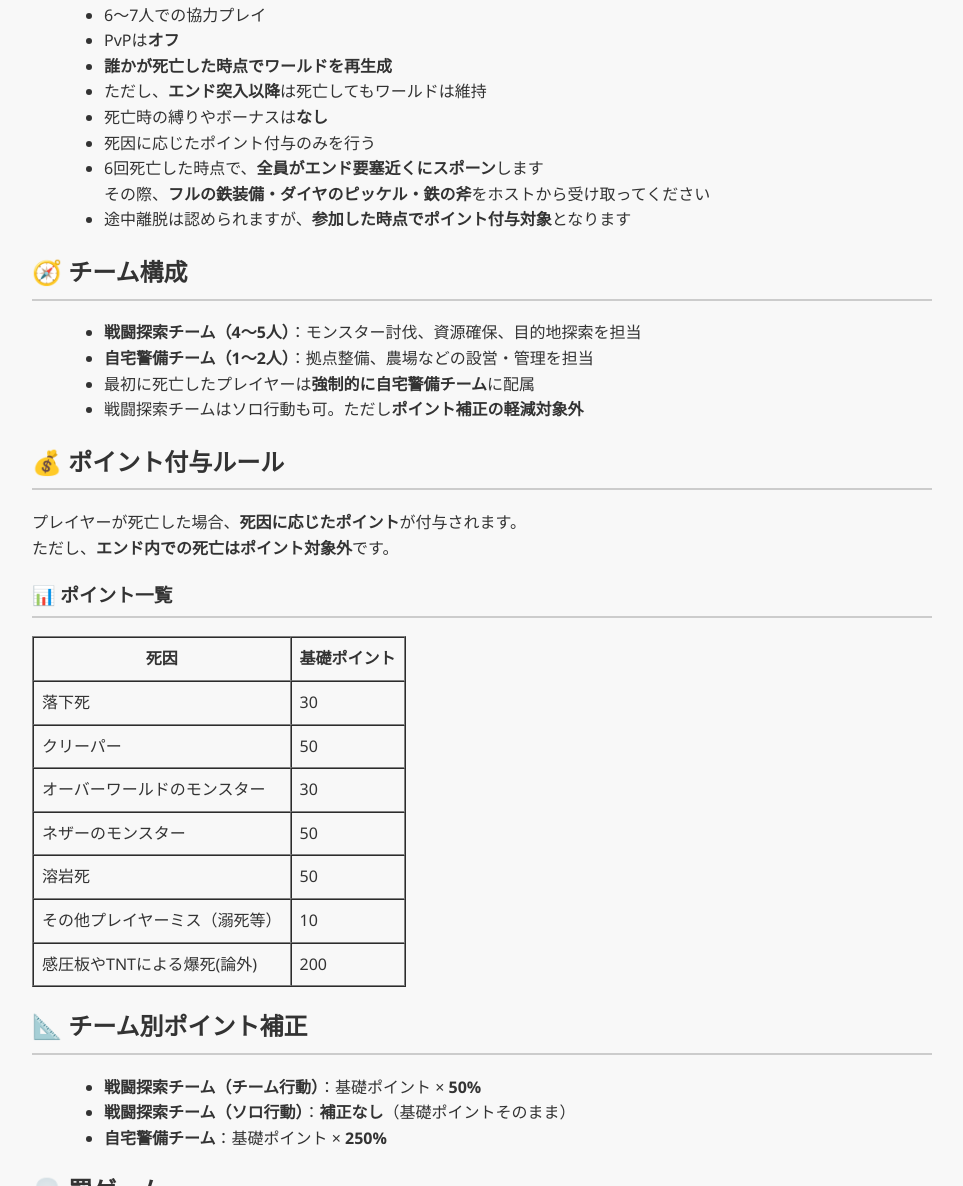
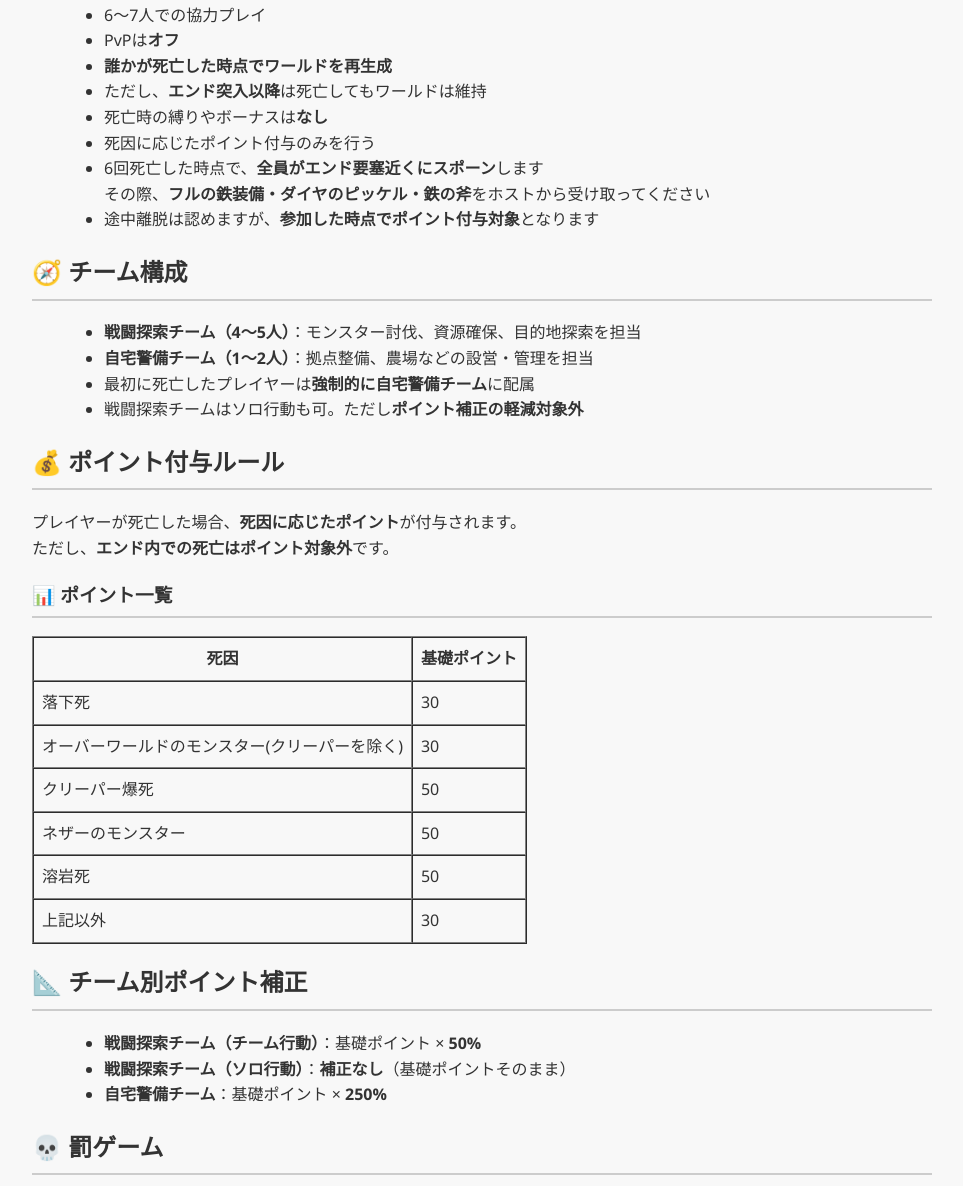
Before and after one commit to Takatodayo/Y0K0-Hardcore, a plain HTML site: page index.html in a window 1280 px wide. Shown: the part 181-1367 px from the top of the page, without its empty margins (158-1121 px from the left). Drawn offline with Linux system fonts and the light colour scheme.

Commit message:
Update index.html

```diff
--- a/index.html
+++ b/index.html
@@ -46,7 +46,7 @@
     <li>死因に応じたポイント付与のみを行う</li>
     <li>6回死亡した時点で、<strong>全員がエンド要塞近くにスポーン</strong>します<br>
       その際、<strong>フルの鉄装備・ダイヤのピッケル・鉄の斧</strong>をホストから受け取ってください</li>
-    <li>途中離脱は認められますが、<strong>参加した時点でポイント付与対象</strong>となります</li>
+    <li>途中離脱は認めますが、<strong>参加した時点でポイント付与対象</strong>となります</li>
   </ul>
 
   <h2>🧭 チーム構成</h2>
@@ -71,12 +71,11 @@
     </thead>
     <tbody>
       <tr><td>落下死</td><td>30</td></tr>
-      <tr><td>クリーパー</td><td>50</td></tr>
-      <tr><td>オーバーワールドのモンスター</td><td>30</td></tr>
+      <tr><td>オーバーワールドのモンスター(クリーパーを除く)</td><td>30</td></tr>
+      <tr><td>クリーパー爆死</td><td>50</td></tr>
       <tr><td>ネザーのモンスター</td><td>50</td></tr>
       <tr><td>溶岩死</td><td>50</td></tr>
-      <tr><td>その他プレイヤーミス（溺死等）</td><td>10</td></tr>
-      <tr><td>感圧板やTNTによる爆死(論外)</td><td>200</td></tr>
+      <tr><td>上記以外</td><td>30</td></tr>
     </tbody>
   </table>
 
```
